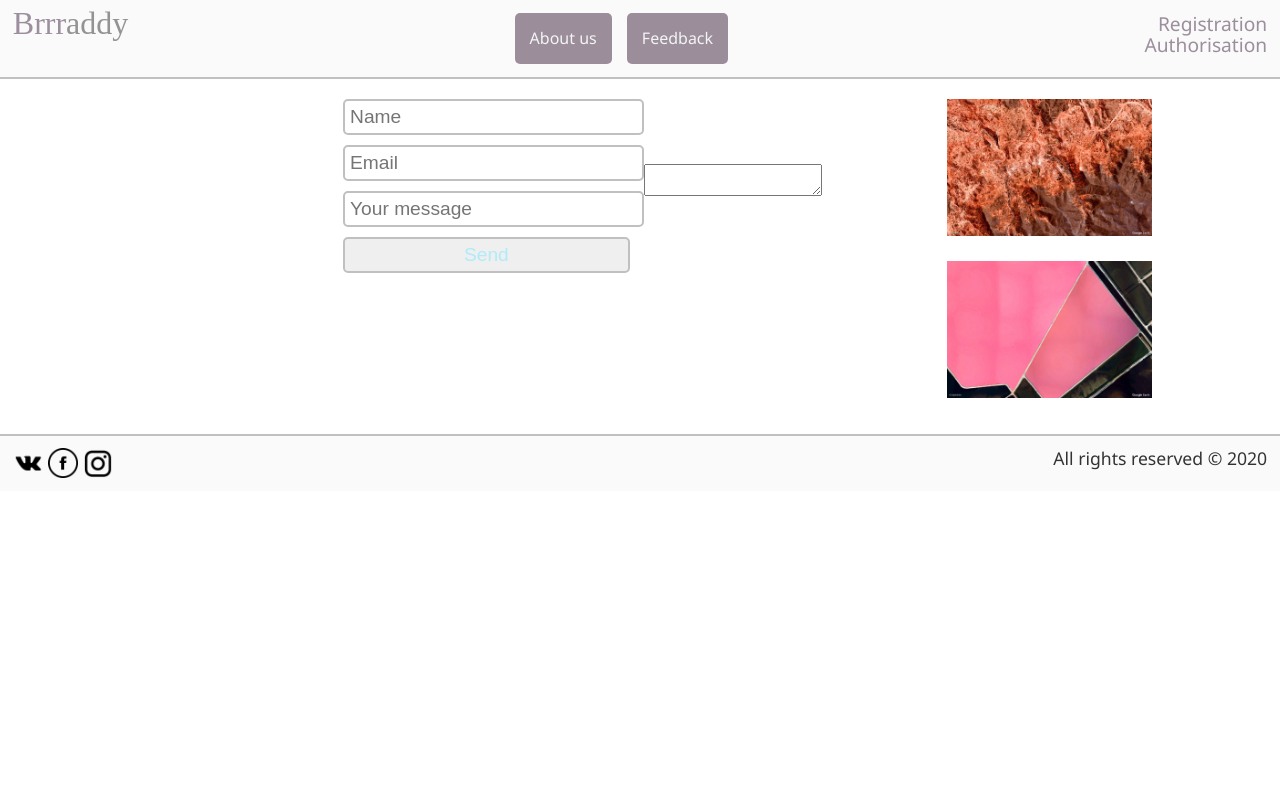
After one commit to Brrraddy/otherSite, a PHP site: page /feedback.php in a window 1280 px wide. The commit adds this page. Run offline with PHP 8.4, Linux system fonts and the light colour scheme.

Commit message:
Add files via upload
Create blocks;
2 new pages: about.php feedback.php

```diff
--- /dev/null
+++ b/blocks/footer.php
@@ -0,0 +1,16 @@
+<footer>
+    <div id="social">
+        <a href="http://vk.com/brrraddy" title="Hanna Sarokina" target="_blank">
+            <img src="img/vk.png" alt="vk" title="Vk">
+        </a>
+        <a href="http://facebook.com/brrraddy" title="Hanna Sarokina" target="_blank">
+            <img src="img/facebook.png" alt="facebook" title="Facebook">
+        </a>
+        <a href="http://instagram.com/brrraddy" title="Hanna Sarokina" target="_blank">
+            <img src="img/inst.png" alt="inst" title="Hanna Sarokina">
+        </a>
+    </div>
+    <div id="rights">
+        All rights reserved &copy; <?php echo date('Y')?>
+    </div>
+</footer>
--- /dev/null
+++ b/blocks/head.php
@@ -0,0 +1,5 @@
+<head>
+    <meta charset="utf-8">
+    <title><?=$title?></title>
+    <link href="css/style.css" rel="stylesheet" type="text/css">
+</head>
--- /dev/null
+++ b/blocks/header.php
@@ -0,0 +1,19 @@
+<header>
+    <div id="logo">
+        <a href="/" title="Back to first page"><span>Brrr</span>addy</a>
+    </div>
+
+    <div id="menuHead">
+        <a href="about.php">
+            <div style="margin-right: 5%">About us</div>
+        </a>
+        <a href="feedback.php"><div>Feedback</div></a>
+    </div>
+
+    <div id="regAuth">
+        <a href="reg.php">
+            <div>Registration</div>
+        </a>
+        <a href="auth.php"<div>Authorisation</div></a>
+    </div>
+</header>
--- /dev/null
+++ b/blocks/rightCol.php
@@ -0,0 +1,9 @@
+<div id="rightCol">
+    <div class="banner">
+        <img src="img/banner_1.jpg" alt="Banner 1" title="Banner 1">
+    </div>
+    <div class="banner">
+        <img src="img/banner_2.jpg" alt="Banner 2" title="Banner 2">
+    </div>
+</div>
+</div>
--- a/css/style.css
+++ b/css/style.css
@@ -23,7 +23,7 @@ img {
 
 }
 a {
-    color:#86c3fa;
+    color:rgba(149, 133, 148, 0.93);
     text-decoration: none;
     -webkit-transition: all.6s ease;
     -moz-transition: all.6s ease;
@@ -68,7 +68,7 @@ header #logo a {
 }
 
 header #logo span {
-    color: #86c3fa;
+    color: rgba(149, 133, 148, 0.93);
 }
 
 header #menuHead {
@@ -79,13 +79,13 @@ header #menuHead {
 header #menuHead div {
     float: left;
     padding: 5%;
-    background-color: #86c3fa;
+    background-color: rgba(149, 133, 148, 0.93);
     border-radius: 5px;
     color: #f2f4f6;
 }
 
 header #menuHead div:hover {
-    background-color: #c7e4ff;
+    background-color: rgba(151, 121, 236, 0.55);
     color: #f2f4f6;
 }
 
@@ -121,13 +121,79 @@ header #regAuth {
     float: left;
 }
 
-#wrapper #leftCol #bigArticle img{
+#wrapper #leftCol #bigArticle img, #wrapper #leftCol .article img {
     width: 100%;
     float: left;
     margin-bottom: 10px;
 }
 
-/*for right colon--------------------------*/
+#wrapper #leftCol #bigArticle h2, #wrapper #leftCol .article h2 {
+    font-weight: normal;
+    font-size: 1.4em;
+    color: #2a000b;
+}
+
+#wrapper #leftCol #bigArticle p, #wrapper #leftCol .article p {
+    width: 90%;
+    margin-left: 5%;
+}
+
+#wrapper #leftCol #bigArticle div.more, #wrapper #leftCol .article div.more {
+    padding: 5px;
+    border-radius: 5px;
+    background-color: rgba(149, 133, 148, 0.93);
+    color: #fff;
+    width: 10%;
+    text-align: center;
+    margin-top: 10px;
+}
+
+#wrapper #leftCol #bigArticle div.more:hover, #wrapper #leftCol .article div.more:hover {
+    background-color: rgba(151, 121, 236, 0.55);
+}
+
+#wrapper #leftCol .article {
+    width: 40%;
+    margin-left: 5%;
+    background-color: #f2f4f6;
+    padding: 1%;
+    float: left;
+}
+
+#wrapper #leftCol .article div.more {
+    width: 20%;
+}
+
+#wrapper #leftCol input {
+    width: 40%;
+    margin-left: 30%;
+    float: left;
+    border-radius: 5px;
+    border: 2px solid silver;
+    padding: 5px;
+    color: #afebf8;
+    margin-bottom: 10px;
+    font-size: 1.2em;
+}
+
+#wrapper #leftCol input:focus {
+    border: 2px solid rebeccapurple;
+}
+
+#wrapper #leftCol input#done:hover {
+    border: 2px solid rebeccapurple;
+}
+    /* About us ---------------!!!!!!!!!!!!!!!!!!!!!!!!!!!!!!!!!!!!!!!!!!!!!!!!!!!!!!!!!!!!---------*/
+
+#wrapper #leftCol #about_us {
+    width: 76%;
+    margin-left: 10%;
+    border: 1px solid silver;
+    background-color: #f4f4f4;
+    padding: 2%;
+}
+
+    /*for right colon--------------------------*/
 
 #wrapper #rightCol {
     width: 20%;
@@ -169,5 +235,3 @@ footer #rights {
     text-align: right;
     font-size: 1.1em;
 }
-
-/* For all doc*/
--- /dev/null
+++ b/feedback.php
@@ -0,0 +1,24 @@
+<!DOCTYPE html>
+<html>
+<head>
+    <?php
+    $title = "Feedback about us";
+    require_once "blocks/head.php";
+    ?>
+</head>
+
+<body>
+    <?php require_once "blocks/header.php" ?>
+        <div id="wrapper">
+            <div id="leftCol">
+                <input type="text" placeholder="Name" id="name" name="name"><br />
+                <input type="text" placeholder="Email" id="email" name="email"><br />
+                <input type="text" placeholder="Your message" id="subject" name="subject"><br />
+                <textarea name="message" id="message"></textarea><br />
+                <input type="button" name="done" id="done" value="Send">
+            </div>
+            <?php require_once "blocks/rightCol.php" ?>
+        </div>
+    <?php require_once "blocks/footer.php" ?>
+</body>
+</html>
```
Also changed, not shown: about.php (added, +25 -0 lines), index.php (+9 -49 lines).
